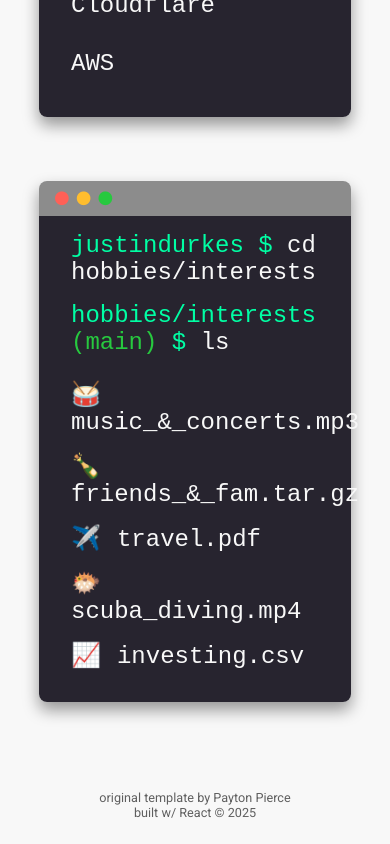
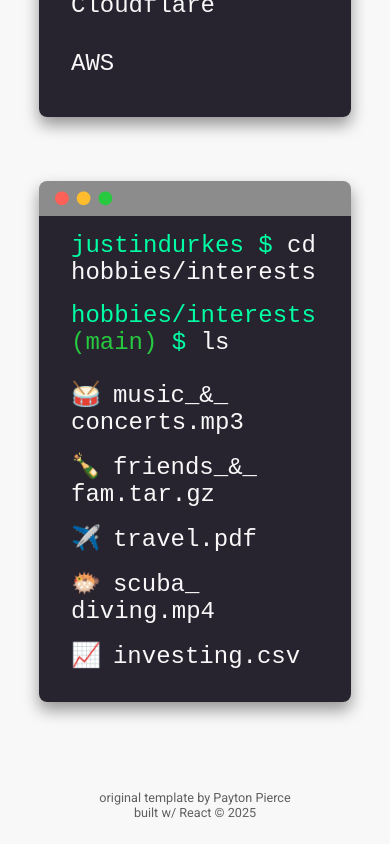
Before and after one commit to durkes/portfolio, a React (Create React App) app: page /#/about in a window 390 px wide. Shown: the part 2676-3520 px from the top of the page. Built offline with nearby package versions, Linux system fonts and the light colour scheme; the HTML template or start-up script is replaced by a standard one.

Commit message:
fix li mobile word wrap

```diff
--- a/src/components/about/About.js
+++ b/src/components/about/About.js
@@ -47,7 +47,8 @@ export default function About() {
                 className={Style.green}>(main)</span> $</span> ls</p>
             <ul>
                 {info.hobbies.map((hobby, index) => (
-                    <li key={index}><Box component={'span'} mr={'1rem'}>{hobby.emoji}</Box>{hobby.label}</li>
+                    // add a zero-width space after underscores for word wrap on mobile
+                    <li key={index}><Box component={'span'} mr={'0.75rem'}>{hobby.emoji}</Box>{hobby.label.replace(/_/g, '_\u200B')}</li>
                 ))}
             </ul>
         </>;
```
